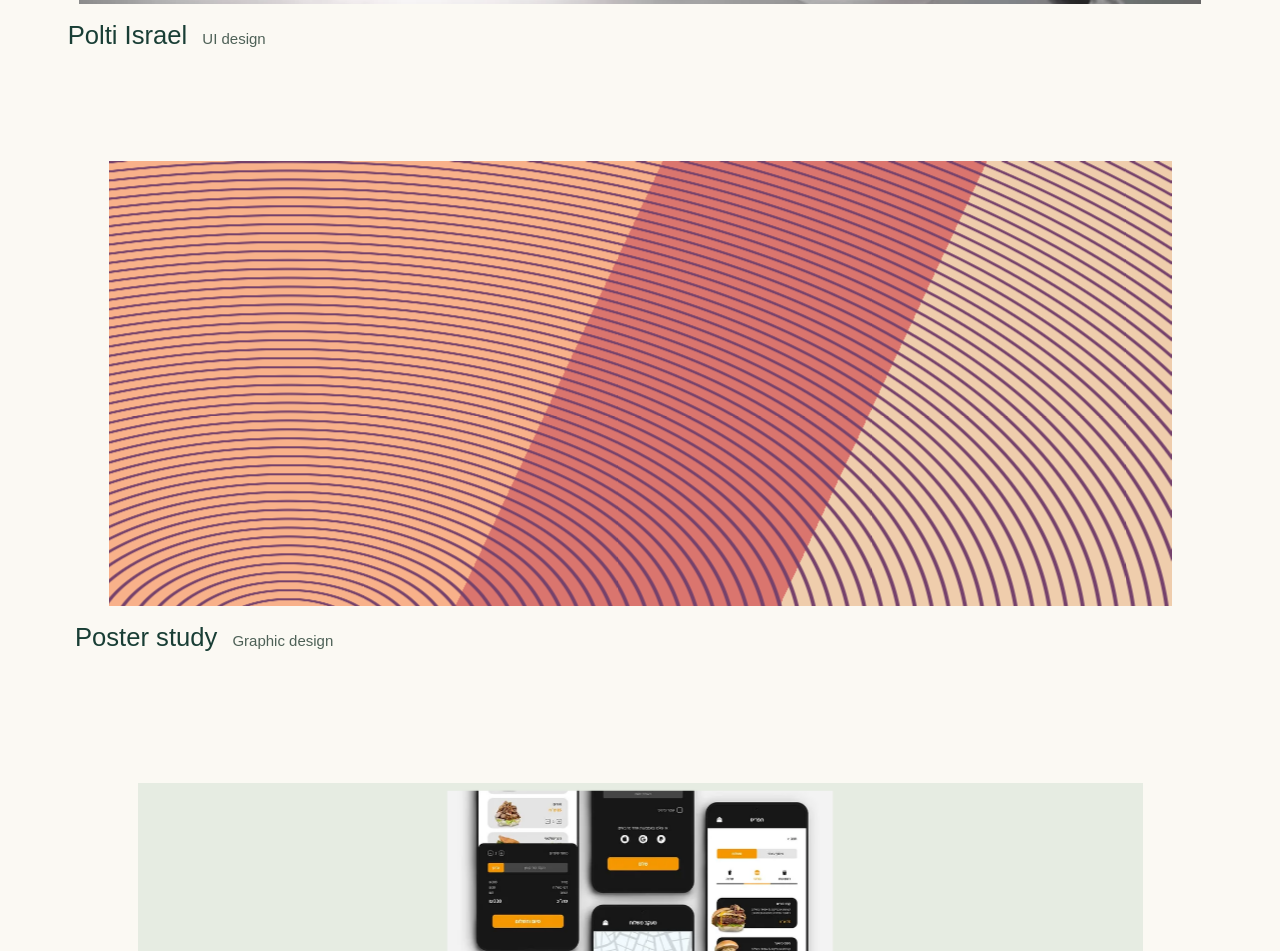
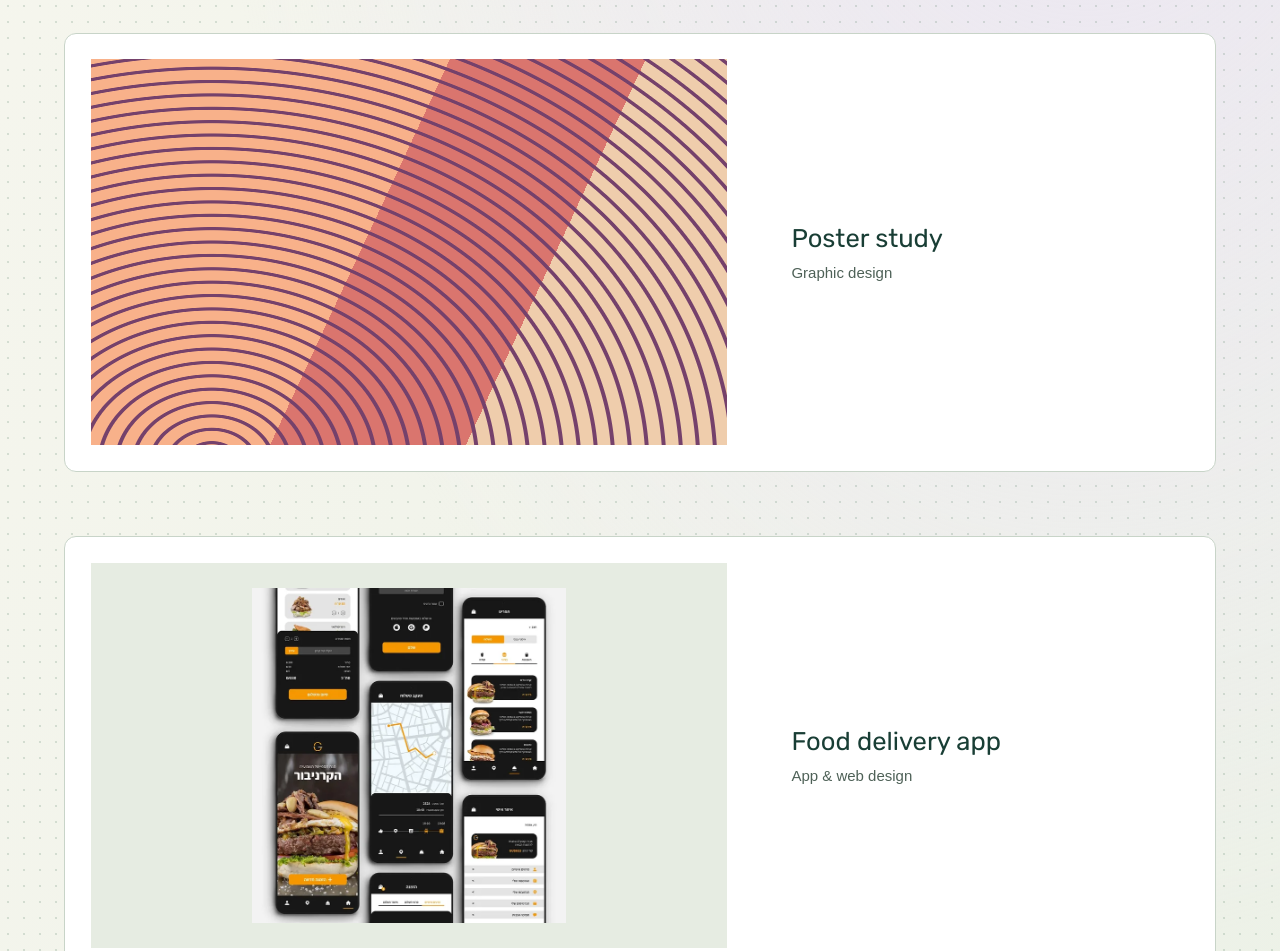
Before and after one commit to Esti93/Esti93.github.io, a plain HTML site: page index.html in a window 1280 px wide. Shown: the part 1283-2234 px from the top of the page. Drawn offline with Linux system fonts and the light colour scheme.

Commit message:
Stack project cards over the continuous homepage gradient

```diff
--- a/assets/home/cinematic.css
+++ b/assets/home/cinematic.css
@@ -30,7 +30,8 @@ h1 { position: relative; left: -.065em; white-space: nowrap; font: 400 min(19cqi
 .poster { background: repeating-radial-gradient(ellipse at 19% 105%, transparent 0 8px, #75416b 9px 12px, transparent 13px 17px), linear-gradient(115deg,#f8b18a 44%,#da756e 44% 68%,#efcdac 68%); }
 .frames figcaption { display: block; padding-top: 14px; font-size: clamp(22px,2vw,32px); }
 small { font: 15px/1.5 Arial, sans-serif; color: #4e6157; padding-left: 8px; }
-.hero { display: grid; grid-template-columns: 1fr 1.12fr; align-items: center; padding: 30px var(--gutter); background: radial-gradient(circle, #537c6133 .85px, transparent 1px) 0 0 / 16px 16px, radial-gradient(ellipse at 85% 32%, #ebe4f4, transparent 58%), linear-gradient(115deg, #f8f7ef, #ecf1e7); }
+.hero { display: grid; grid-template-columns: 1fr 1.12fr; align-items: center; padding: 30px var(--gutter); }
+main { background: radial-gradient(circle, #537c6133 .85px, transparent 1px) 0 0 / 16px 16px, radial-gradient(ellipse at 85% 32%, #ebe4f4, transparent 58%), linear-gradient(115deg, #f8f7ef, #ecf1e7); }
 .intro { display: grid; justify-items: start; gap: 1.25rem; min-width: 0; container-type: inline-size; grid-column: 1; grid-row: 1; position: relative; }
 .collage { width: 100%; max-width: 665px; aspect-ratio: 1.25; position: relative; isolation: isolate; grid-column: 2; justify-self: end; }
 .collage > * { position: absolute; }
@@ -76,7 +77,6 @@ address a { padding-block: 8px; }
   h1 { font-size: min(19cqi, 90px); }
   .intro { gap: 1rem; }
   .intro p { font-size: 15px; }
-  #work { border-top: 1px solid #cad8ca; }
   .frames { grid-template-columns: 1fr; gap: 40px; }
   .still, .poster { height: auto; aspect-ratio: 1.46; }
 }
@@ -85,14 +85,7 @@ address a { padding-block: 8px; }
 
 @media (prefers-reduced-motion: no-preference) {
   .badge { animation: drift var(--tempo) ease-in-out var(--delay) infinite alternate; }
-  .frames > * { --reveal: 0; }
-  .frames .still, .frames .poster {
-    clip-path: inset(calc(var(--reveal) * 6%) calc(var(--reveal) * 8%));
-    transform: translateY(calc(var(--reveal) * 40px)) scale(calc(1 - var(--reveal) * .04));
-  }
-  .frames figcaption {
-    transform: translateX(calc(var(--reveal) * 28px));
-  }
+
 }
 @keyframes drift {
   0% { translate: 0 0; rotate: -2deg; }
@@ -116,3 +109,29 @@ address a { padding-block: 8px; }
 .download:hover { background: var(--coral); }
 #work h2::after { content: ""; display: block; width: 1.1em; height: 4px; margin-top: .2em; background: var(--coral); }
 #contact h2 { text-decoration: underline; text-decoration-color: var(--lilac); text-decoration-thickness: 3px; text-underline-offset: .16em; }
+
+.frames { gap: clamp(32px, 8vh, 88px); isolation: isolate; }
+.frames figure {
+  display: grid;
+  grid-template-columns: minmax(0, 1.6fr) minmax(0, 1fr);
+  align-items: center;
+  gap: clamp(16px, 5vw, 80px);
+  padding: clamp(14px, 2vw, 32px);
+  background: #fff;
+  border-radius: 12px;
+  border: 1px solid #c8d4c8;
+}
+@media (prefers-reduced-motion: no-preference) {
+  .frames figure { position: sticky; top: 76px; }
+  .frames figure:nth-child(2) { top: 86px; }
+  .frames figure:nth-child(3) { top: 96px; }
+  .frames .still, .frames .poster { max-height: 57svh; }
+}
+.frames .still, .frames .poster { height: auto; aspect-ratio: 1.65; }
+.frames figcaption { padding: 0; font-family: var(--heading); }
+.frames small { display: block; padding: 0; margin-top: .35em; }
+@media (max-width: 690px) {
+  .frames figure { grid-template-columns: minmax(0, 1.2fr) minmax(0, 1fr); }
+  .frames figcaption { font-size: clamp(18px, 4.6vw, 26px); }
+  .frames .still, .frames .poster { aspect-ratio: 1.25; }
+}
--- a/assets/home/projects.js
+++ b/assets/home/projects.js
@@ -1,29 +1,4 @@
-const projects = document.querySelectorAll('.frames > *');
 const motionPreference = matchMedia('(prefers-reduced-motion: reduce)');
-let frame = 0;
-
-function updateProjects() {
-  frame = 0;
-  const height = window.innerHeight;
-  const amounts = Array.from(projects, project => {
-    const top = project.getBoundingClientRect().top;
-    return Math.min(1, Math.max(0, (top / height - 0.18) / 0.82));
-  });
-  projects.forEach((project, index) => {
-    project.style.setProperty('--reveal', amounts[index].toFixed(4));
-  });
-}
-
-function scheduleUpdate() {
-  if (!motionPreference.matches && !frame) {
-    frame = requestAnimationFrame(updateProjects);
-  }
-}
-
-window.addEventListener('scroll', scheduleUpdate, { passive: true });
-window.addEventListener('resize', scheduleUpdate);
-motionPreference.addEventListener('change', scheduleUpdate);
-scheduleUpdate();
 
 const collage = document.querySelector('.collage');
 const badges = collage.querySelectorAll('.badge');
--- a/index.html
+++ b/index.html
@@ -6,8 +6,8 @@
   <meta name="description" content="Selected graphic and UX/UI design by Esti Yamin.">
   <title>Esti Yamin — Graphic &amp; UX/UI Designer</title>
   <link rel="icon" type="image/svg+xml" href="assets/home/favicon.svg">
-  <link rel="stylesheet" href="assets/home/cinematic.css?v=18">
-  <script src="assets/home/projects.js?v=3" defer></script>
+  <link rel="stylesheet" href="assets/home/cinematic.css?v=24">
+  <script src="assets/home/projects.js?v=6" defer></script>
 </head>
 <body>
   <a class="skip" href="#main">Skip to content</a>
```
